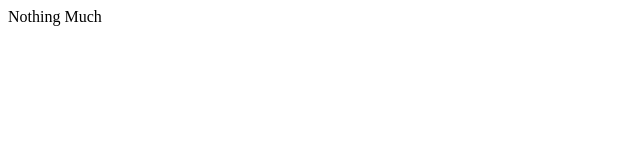
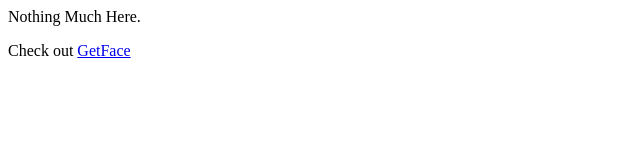
Before and after one commit to volumetric/volumetric.github.io, a plain HTML site: page index.html in a window 1280 px wide. Shown: the whole page, without its empty margins (0-640 px from the left). Drawn offline with Linux system fonts and the light colour scheme.

Commit message:
page title

```diff
--- a/index.html
+++ b/index.html
@@ -1 +1,2 @@
-Nothing Much
+<p>Nothing Much Here.</p>
+<p>Check out <a href="/getface">GetFace</a></p>
```
